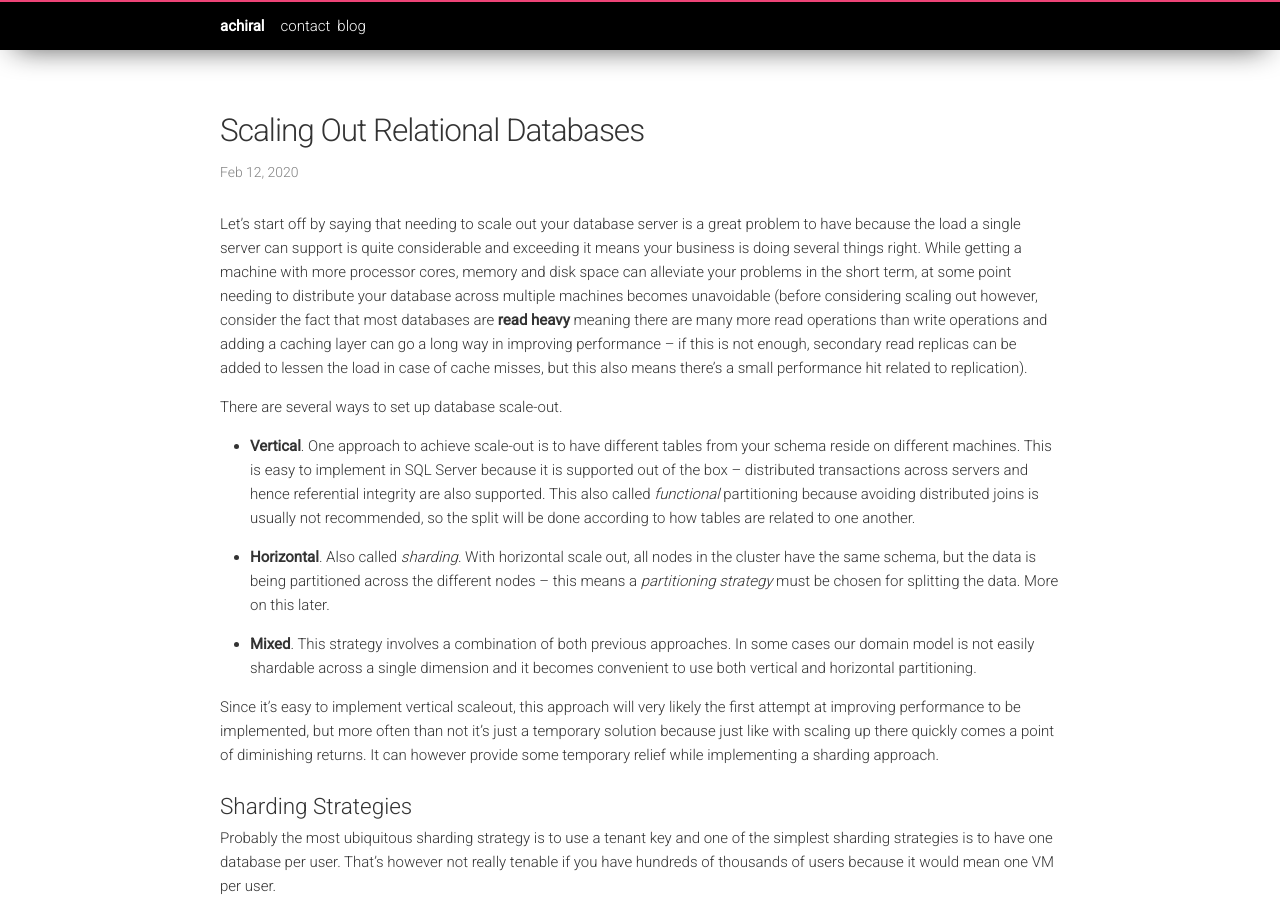
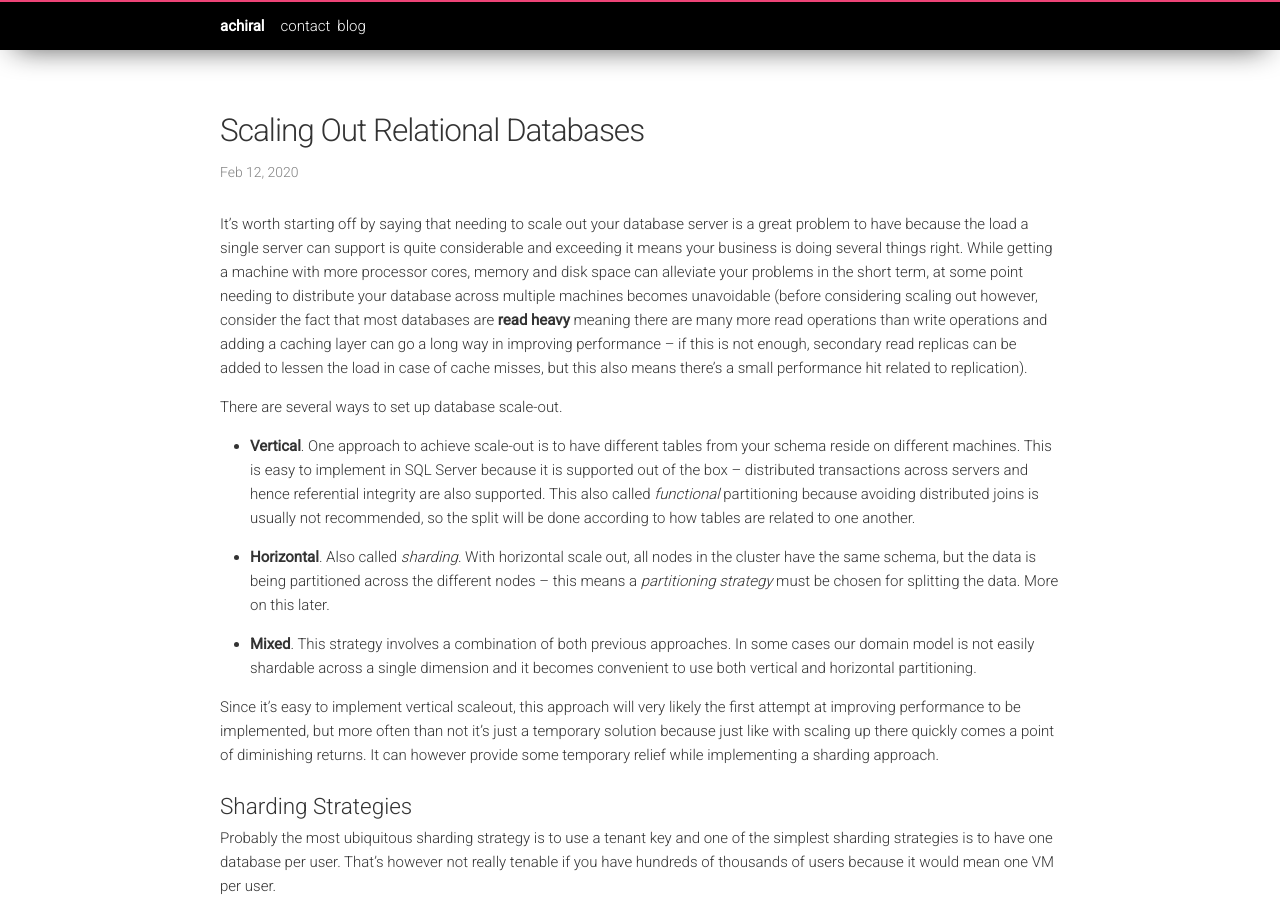
Before and after one commit to toaderflorin/eksia, a Jekyll site: the page built from _posts/2020-01-12-scaling-sql.markdown, in a window 1280 px wide and 900 px high. Built offline with Jekyll 4.4.1, drawn with Linux system fonts in a browser that asks for light colours; nearby versions of some CDN libraries.

```diff
--- a/_posts/2020-01-12-scaling-sql.markdown
+++ b/_posts/2020-01-12-scaling-sql.markdown
@@ -3,12 +3,12 @@
 title:  "Scaling Out Relational Databases"
 date:   2020-02-12 09:39:37 +0300
 description: "
-Let's start off by saying that needing to scale out your database server is a great problem to have because the load a single server can support is quite considerable and exceeding it means your business is doing several things right. While getting a machine with more processor cores, memory and disk space can alleviate your problems in the short term, at some point needing to distribute your database across multiple machines becomes unavoidable.
+It's worth starting off by saying that needing to scale out your database server is a great problem to have because the load a single server can support is quite considerable and exceeding it means your business is doing several things right. While getting a machine with more processor cores, memory and disk space can alleviate your problems in the short term, at some point needing to distribute your database across multiple machines becomes unavoidable.
 "
 icon: "scaling-sql/shard-icon (1).jpg"
 categories:
 ---
-Let's start off by saying that needing to scale out your database server is a great problem to have because the load a single server can support is quite considerable and exceeding it means your business is doing several things right. While getting a machine with more processor cores, memory and disk space can alleviate your problems in the short term, at some point needing to distribute your database across multiple machines becomes unavoidable (before considering scaling out however, consider the fact that most databases are **read heavy** meaning there are many more read operations than write operations and adding a caching layer can go a long way in improving performance -- if this is not enough, secondary read replicas can be added to lessen the load in case of cache misses, but this also means there's a small performance hit related to replication).
+It's worth starting off by saying that needing to scale out your database server is a great problem to have because the load a single server can support is quite considerable and exceeding it means your business is doing several things right. While getting a machine with more processor cores, memory and disk space can alleviate your problems in the short term, at some point needing to distribute your database across multiple machines becomes unavoidable (before considering scaling out however, consider the fact that most databases are **read heavy** meaning there are many more read operations than write operations and adding a caching layer can go a long way in improving performance -- if this is not enough, secondary read replicas can be added to lessen the load in case of cache misses, but this also means there's a small performance hit related to replication).
 
 There are several ways to set up database scale-out.
 
```
Also changed, not shown: _drafts/2017-08-27-component-architecture.markdown (renamed from _posts/2017-08-27-component-architecture.markdown), 1 other file.
